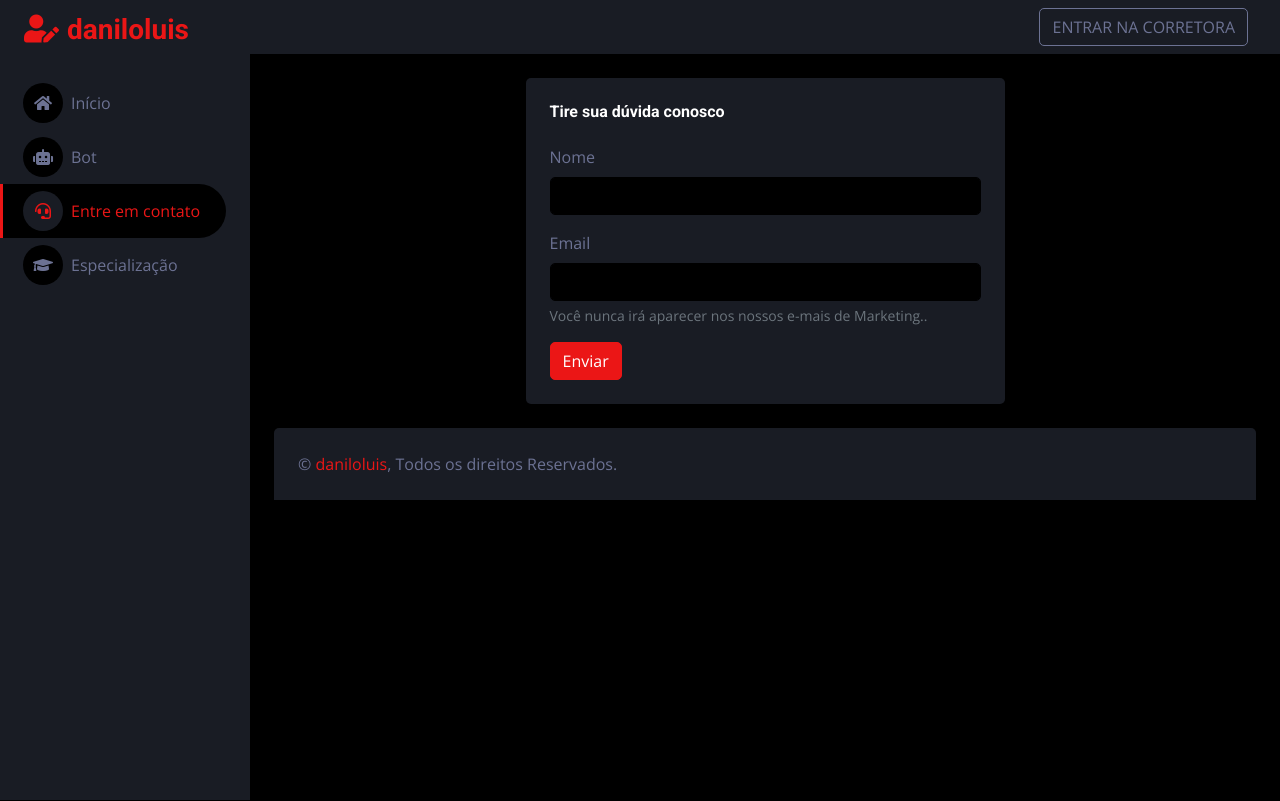
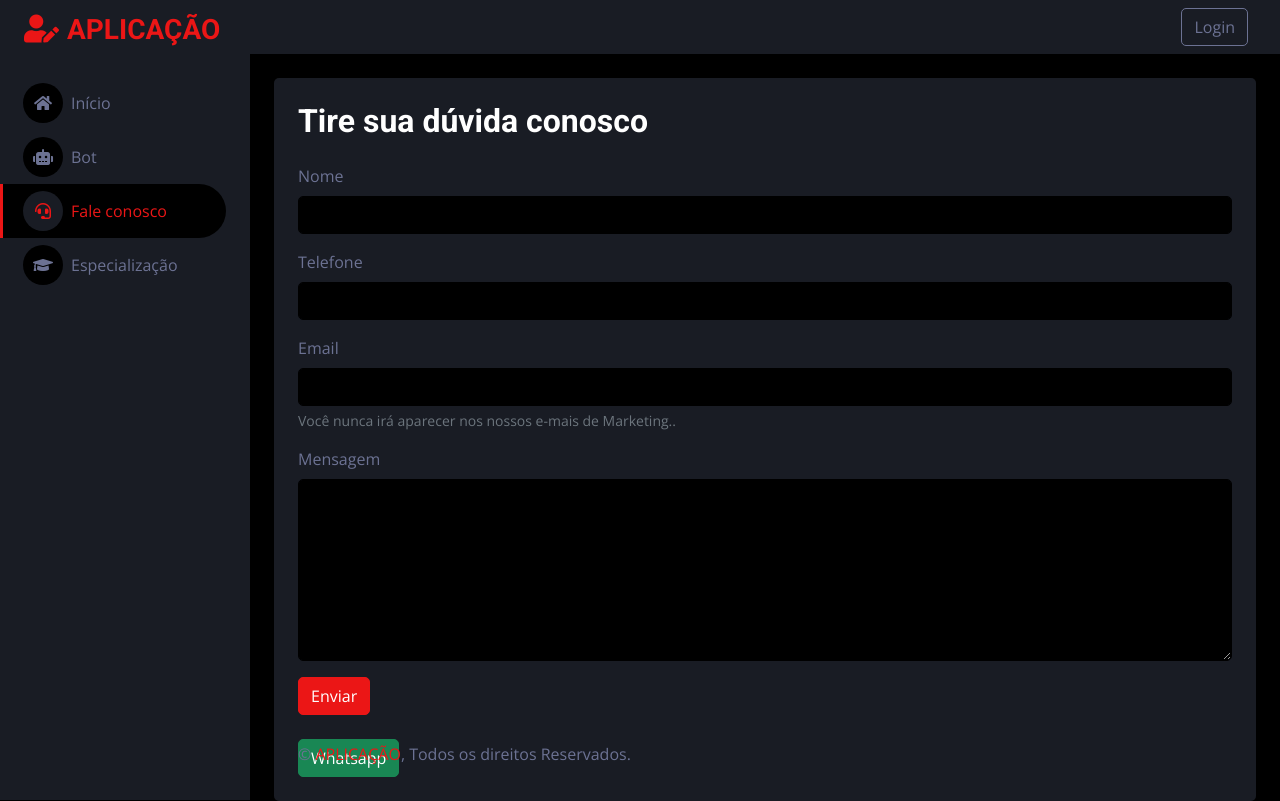
Before and after one commit to luishecastilho/Financial_bot, a Django app: page /contact/ in a window 1280 px wide. Run offline with Django 4.2, Linux system fonts and the light colour scheme; some libraries are stand-ins or nearby versions.

Commit message:
fazendo as páginas, contato falta coletar os dados e enviar por email

```diff
--- a/bot/coaching/views.py
+++ b/bot/coaching/views.py
@@ -4,4 +4,7 @@ from django.http import HttpResponse
 # Create your views here.
 
 def index(request):
-    return render(request, 'coaching/index.html')
+    #dados de um possível LOGIN
+    user = []
+
+    return render(request, 'coaching/index.html', {'user': user})
--- a/bot/contact/urls.py
+++ b/bot/contact/urls.py
@@ -3,5 +3,6 @@ from . import views
 
 
 urlpatterns = [
-    path('', views.index, name = 'contact')
+    path('', views.index, name = 'contact'),
+    path('send', views.send, name = 'send')
 ]
--- a/bot/contact/views.py
+++ b/bot/contact/views.py
@@ -4,4 +4,12 @@ from django.http import HttpResponse
 # Create your views here.
 
 def index(request):
-    return render(request, 'contact/index.html')
+    #dados de um possível LOGIN
+    user = []
+
+    return render(request, 'contact/index.html', {'user': user})
+
+def send(request):
+    # request.POST.get('name')
+
+    return HttpResponse('fas', status=200)
--- a/bot/templates/contact/index.html
+++ b/bot/templates/contact/index.html
@@ -1,16 +1,20 @@
 {% load static %}
 {% include "inc/header.html" %}
-
 <!-- Blank Start -->
 <div class="container-fluid pt-4 px-4">
-    <div class="row g-4 d-flex justify-content-center">
-        <div class="col-sm-12 col-xl-6">
+    <div class="row g-4 d-flex justify-content-center" style="height: 80vh !important">
+        <div class="col-sm-12 col-xl-12">
             <div class="bg-secondary rounded h-100 p-4">
-                <h6 class="mb-4">Tire sua dúvida conosco</h6>
-                <form>
+                <h2 class="mb-4">Tire sua dúvida conosco</h2>
+                <form action="/contact/send" method="POST">
+                    {% csrf_token %}
                     <div class="mb-3">
                         <label for="name" class="form-label">Nome</label>
                         <input type="text" class="form-control" id="name" name="name">
+                    </div>
+                    <div class="mb-3">
+                        <label for="phone" class="form-label">Telefone</label>
+                        <input type="text" class="form-control" id="phone" name="phone">
                     </div>
                     <div class="mb-3">
                         <label for="exampleInputEmail1" class="form-label">Email</label>
@@ -19,8 +23,14 @@
                         <div id="emailHelp" class="form-text">Você nunca irá aparecer nos nossos e-mais de Marketing..
                         </div>
                     </div>
+                    <div class="mb-3">
+                        <label for="body" class="form-label">Mensagem</label>
+                        <textarea class="form-control" id="body" name="body" rows="7"></textarea>
+                    </div>
                     <button type="submit" class="btn btn-primary">Enviar</button>
                 </form>
+                <a href="https://api.whatsapp.com/send?phone=5547992621640&text=Ol%C3%A1%2C%20tenho%20uma%20d%C3%BAvida%20sobre%20a%20APLICA&#199;&#195;O."
+                    target="_blank"><button type="button" class="btn btn-success mt-4">Whatsapp</button></a>
             </div>
         </div>
     </div>
--- a/bot/templates/inc/footer.html
+++ b/bot/templates/inc/footer.html
@@ -4,7 +4,7 @@
     <div class="bg-secondary rounded-top p-4">
         <div class="row">
             <div class="col-12 col-sm-6 text-center text-sm-start">
-                &copy; <a href="#">daniloluis</a>, Todos os direitos Reservados.
+                &copy; <a href="#">APLICAÇÃO</a>, Todos os direitos Reservados.
             </div>
         </div>
     </div>
@@ -15,7 +15,7 @@
 
 
 <!-- Back to Top -->
-<a href="#" class="btn btn-lg btn-primary btn-lg-square back-to-top"><i class="bi bi-arrow-up"></i></a>
+<!-- <a href="#" class="btn btn-lg btn-primary btn-lg-square back-to-top"><i class="bi bi-arrow-up"></i></a> -->
 </div>
 
 <!-- JavaScript Libraries -->
--- a/bot/templates/inc/header.html
+++ b/bot/templates/inc/header.html
@@ -4,7 +4,7 @@
 
 <head>
     <meta charset="utf-8">
-    <title>daniloluis</title>
+    <title>APLICAÇÃO</title>
     <meta content="width=device-width, initial-scale=1.0" name="viewport">
     <meta content="" name="keywords">
     <meta content="" name="description">
@@ -49,7 +49,7 @@
         <div class="sidebar pe-4 pb-3">
             <nav class="navbar bg-secondary navbar-dark">
                 <a href="index.html" class="navbar-brand mx-4 mb-3">
-                    <h3 class="text-primary"><i class="fa fa-user-edit me-2"></i>daniloluis</h3>
+                    <h3 class="text-primary"><i class="fa fa-user-edit me-2"></i>APLICAÇÃO</h3>
                 </a>
                 <div class="navbar-nav w-100">
                     <a href="/bot" class="nav-item nav-link {% if request.path == '/bot/' %} active {% endif %}"><i
@@ -60,7 +60,7 @@
                         me-2"></i>Bot</a>
                     <a href="/contact"
                         class="nav-item nav-link {% if request.path == '/contact/' %} active {% endif %}"><i class=" fa
-                        fa-headset me-2"></i>Entre em contato</a>
+                        fa-headset me-2"></i>Fale conosco</a>
                     <a href="/coaching"
                         class="nav-item nav-link {% if request.path == '/coaching/' %} active {% endif %}"><i
                             class=" fa fa-graduation-cap me-2"></i>Especialização</a>
@@ -77,19 +77,18 @@
         <nav class="navbar navbar-expand bg-secondary navbar-dark sticky-top px-4 py-0">
 
             <div class="navbar-nav align-items-center ms-auto">
-                {% if account %}
+                {% if user %}
                 <div class="nav-item dropdown">
                     <a href="#" class="nav-link dropdown-toggle" data-bs-toggle="dropdown">
-                        <button type="button" class="btn btn-outline-success m-2">ONLINE</button>
+                        <button type="button" class="btn btn-outline-success m-2">{{ user.name }}</button>
                     </a>
                     <div class="dropdown-menu dropdown-menu-end bg-secondary border-0 rounded-0 rounded-bottom m-0">
-                        <a href="https://app.deriv.com" target="_blank" class="dropdown-item">Ir para Corretora</a>
                         <a href="/bot/logout" class="dropdown-item">Sair</a>
                     </div>
                 </div>
                 {% else %}
-                <a href="/bot/login/?type=real">
-                    <button type="button" class="btn btn-outline-light m-2">ENTRAR NA CORRETORA</button>
+                <a href="/bot/login/">
+                    <button type="button" class="btn btn-outline-light m-2">Login</button>
                 </a>
                 {% endif %}
             </div>
```
Also changed, not shown: bot/bot/deriv.py (+6 -8 lines), bot/bot/views.py (+12 -6 lines), bot/templates/bot/index.html (+13 -6 lines).
